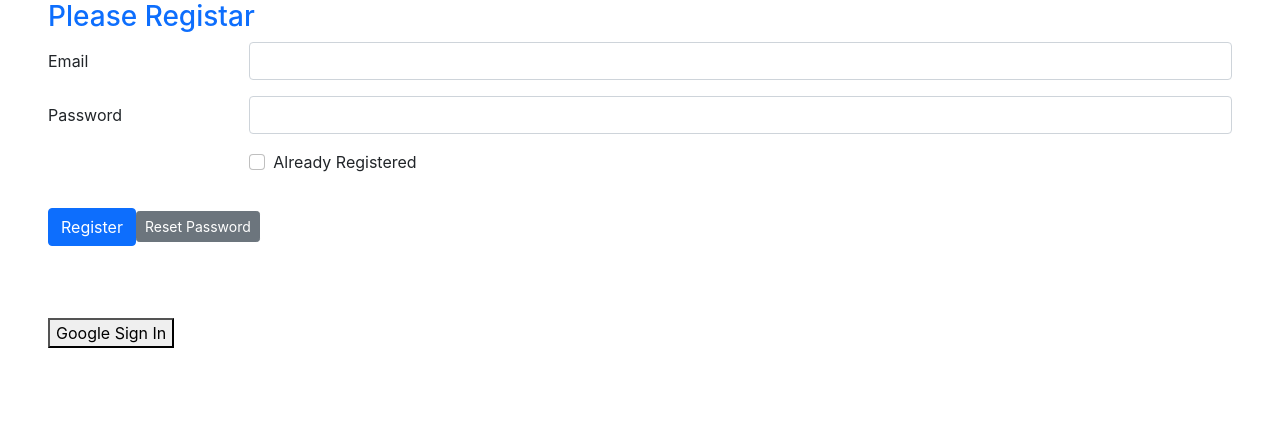
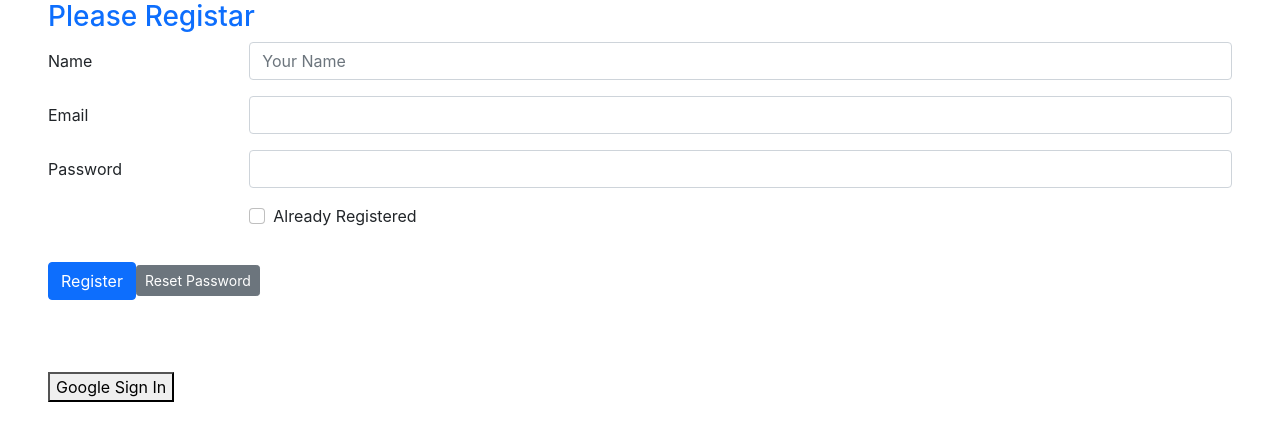
Before and after one commit to Rony163/react-firebase-authentication, a React (Create React App) app: page / in a window 1280 px wide. Shown: the top 440 px of the page. Built offline with nearby package versions, Linux system fonts and the light colour scheme.

Commit message:
set name filed in firebase

```diff
--- a/src/App.js
+++ b/src/App.js
@@ -1,5 +1,5 @@
 import './App.css';
-import { getAuth, signInWithPopup, createUserWithEmailAndPassword, signInWithEmailAndPassword, GoogleAuthProvider, sendEmailVerification, sendPasswordResetEmail } from "firebase/auth";
+import { getAuth, signInWithPopup, createUserWithEmailAndPassword, signInWithEmailAndPassword, GoogleAuthProvider, sendEmailVerification, sendPasswordResetEmail, updateProfile } from "firebase/auth";
 import initializeAuthentication from './Firebase/firebase.init';
 import { useState } from 'react';
 
@@ -7,7 +7,7 @@ initializeAuthentication();
 const googleProvider = new GoogleAuthProvider();
 
 function App() {
-
+  const [name, setName] = useState('');
   const [email, setEmail] = useState('');
   const [password, setPassword] = useState('');
   const [user, setUser] = useState({});
@@ -31,6 +31,10 @@ function App() {
 
   const toggleLogin = e => {
     setIsLogIn(e.target.checked)
+  }
+
+  const handleNameChange = e => {
+    setName(e.target.value);
   }
 
   const handleEmailChange = e => {
@@ -75,10 +79,16 @@ function App() {
         console.log(user)
         setError('');
         verifyEmail();
+        setUserName();
       })
       .catch(error => {
         setError(error.message);
       })
+  }
+
+  const setUserName = () => {
+    updateProfile(auth.currentUser, { displayName: name })
+      .then(result => { })
   }
 
   const verifyEmail = () => {
@@ -99,6 +109,14 @@ function App() {
     <div className="mx-5">
       <form onSubmit={handleRegistration}>
         <h3 className="text-primary">Please {isLogin ? 'Login' : 'Registar'}</h3>
+        {!isLogin &&
+          <div className="row mb-3">
+            <label htmlFor="inputName" className="col-sm-2 col-form-label">Name</label>
+            <div className="col-sm-10">
+              <input type="text" onBlur={handleNameChange} className="form-control" id="inputName" placeholder="Your Name" />
+            </div>
+          </div>
+        }
         <div className="row mb-3">
           <label htmlFor="inputEmail3" className="col-sm-2 col-form-label">Email</label>
           <div className="col-sm-10">
```
